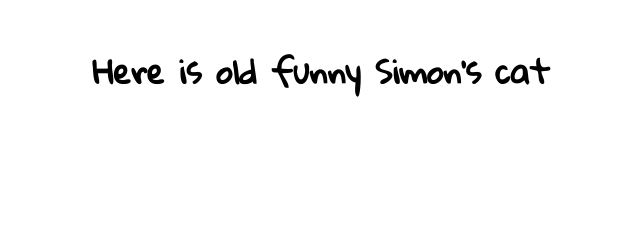
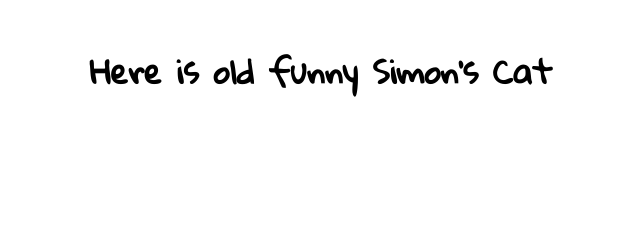
Before and after one commit to anna-tanisheva/custom-video, a plain HTML site: page index.html in a window 1280 px wide. Shown: the top 240 px of the page, 319-959 px from the left. Drawn offline with Linux system fonts and the light colour scheme.

Commit message:
refactor: change index.html

```diff
--- a/index.html
+++ b/index.html
@@ -23,7 +23,7 @@
 	</div>
 	<header class="header">
 		<div class="container">
-			<h1 class="main-header">Here is old funny Simon's cat</h1>
+			<h1 class="main-header">Here is old funny Simon's Cat</h1>
 		</div>
 	</header>
 	<main class="main">
```
